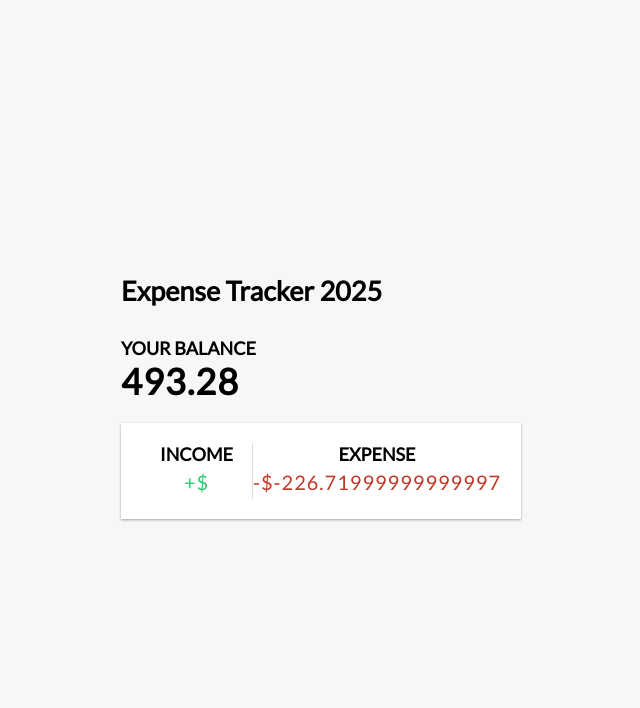
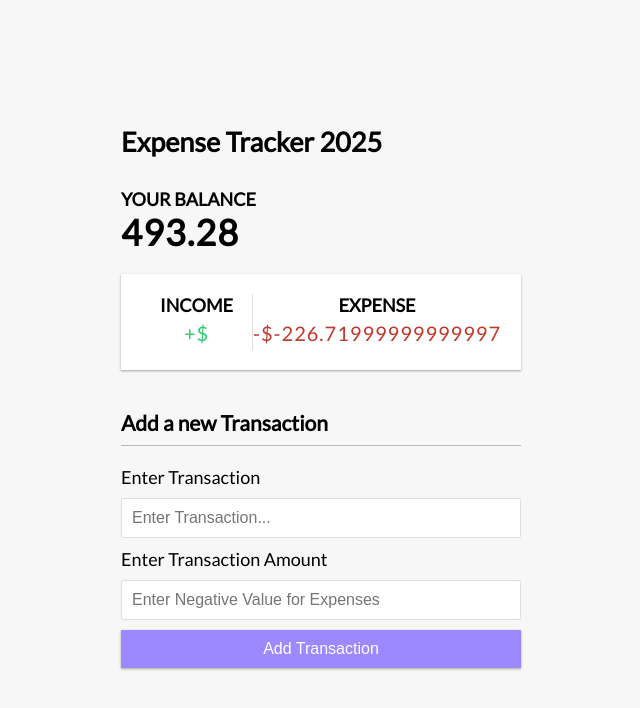
Before and after one commit to canodiana/homework-4, a Vue app: page / in a window 1280 px wide. Shown: the top 708 px of the page, without its empty margins (319-959 px from the left). Built offline with nearby package versions, Linux system fonts and the light colour scheme.

Commit message:
Finished add transaction component

```diff
--- a/src/App.vue
+++ b/src/App.vue
@@ -2,6 +2,7 @@
 import Header from './components/Header.vue';
 import Balance from './components/Balance.vue';
 import IncomeExpenses from './components/IncomeExpenses.vue';
+import AddTransaction from './components/AddTransaction.vue';
 import { ref, computed } from 'vue'
 
 const transactions = ref([
@@ -34,7 +35,7 @@
 <div class="container">
   <Balance :total="sum"></Balance>
   <IncomeExpenses :moneyIn="1000" :expense="moneyOut"></IncomeExpenses>
-
+<AddTransaction></AddTransaction>
 </div>
 
 
--- /dev/null
+++ b/src/components/AddTransaction.vue
@@ -0,0 +1,45 @@
+<script setup>
+import { ref, defineEmits } from 'vue'
+
+const text = ref('')
+const amount = ref('')
+
+const emit = defineEmits(['transactionSubmitted'])
+
+const onSubmit = () => {
+  const transactionData = {
+    text: text.value,
+    amount: parseFloat(amount.value),
+  }
+
+  emit('transactionSubmitted', transactionData)
+
+  text.value = ''
+  amount.value = ''
+}
+</script>
+
+
+<template>
+<h3>Add a new Transaction</h3>
+<form id="form" @submit.prevent="onSubmit">
+  <div class="form-control">
+    <label for="text">Enter Transaction</label>
+    <input type="text" id="text" v-model="text" placeholder="Enter Transaction..."
+    />
+  </div>
+  <div class="form-control">
+    <label for="amount">Enter Transaction Amount</label>
+    <input
+      type="text"
+      id="amount"
+      v-model="amount"
+      placeholder="Enter Negative Value for Expenses" >
+  </div>
+  <button class="btn">Add Transaction</button>
+</form>
+
+
+
+
+</template>
```
